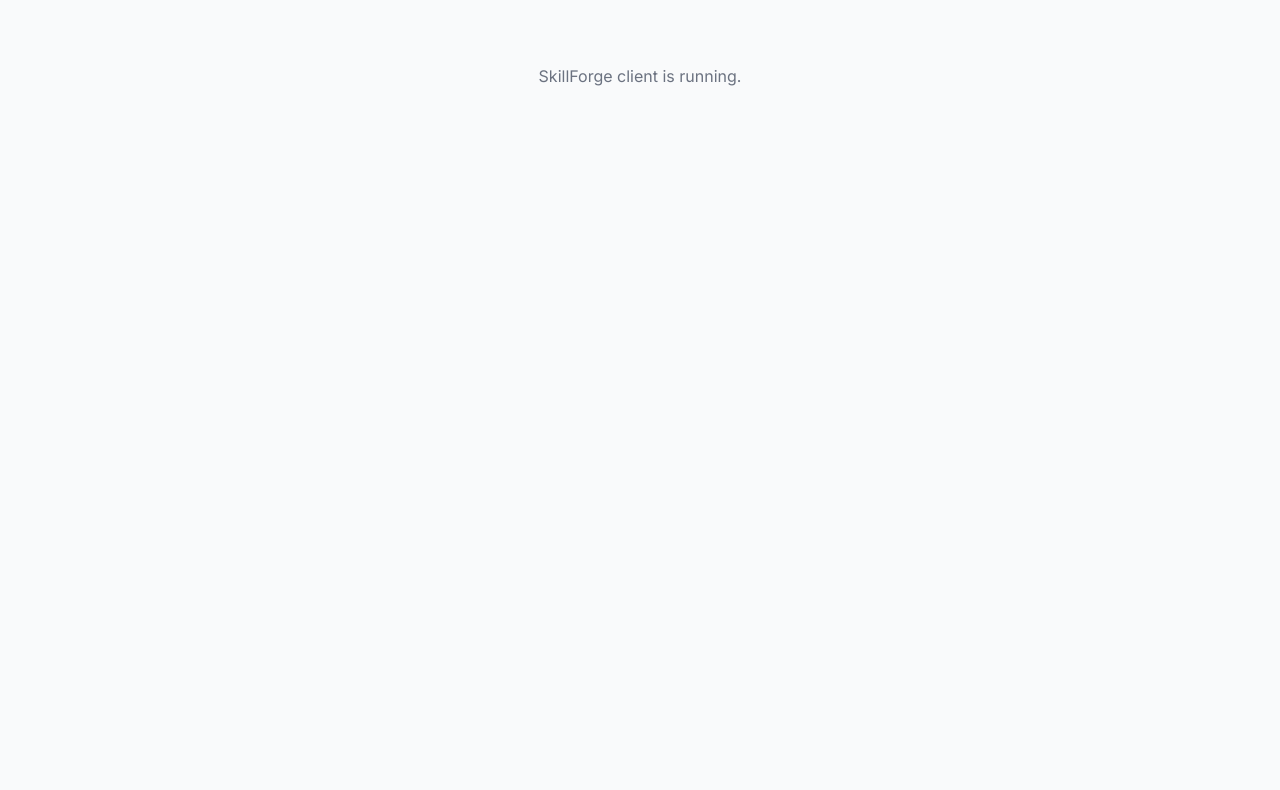
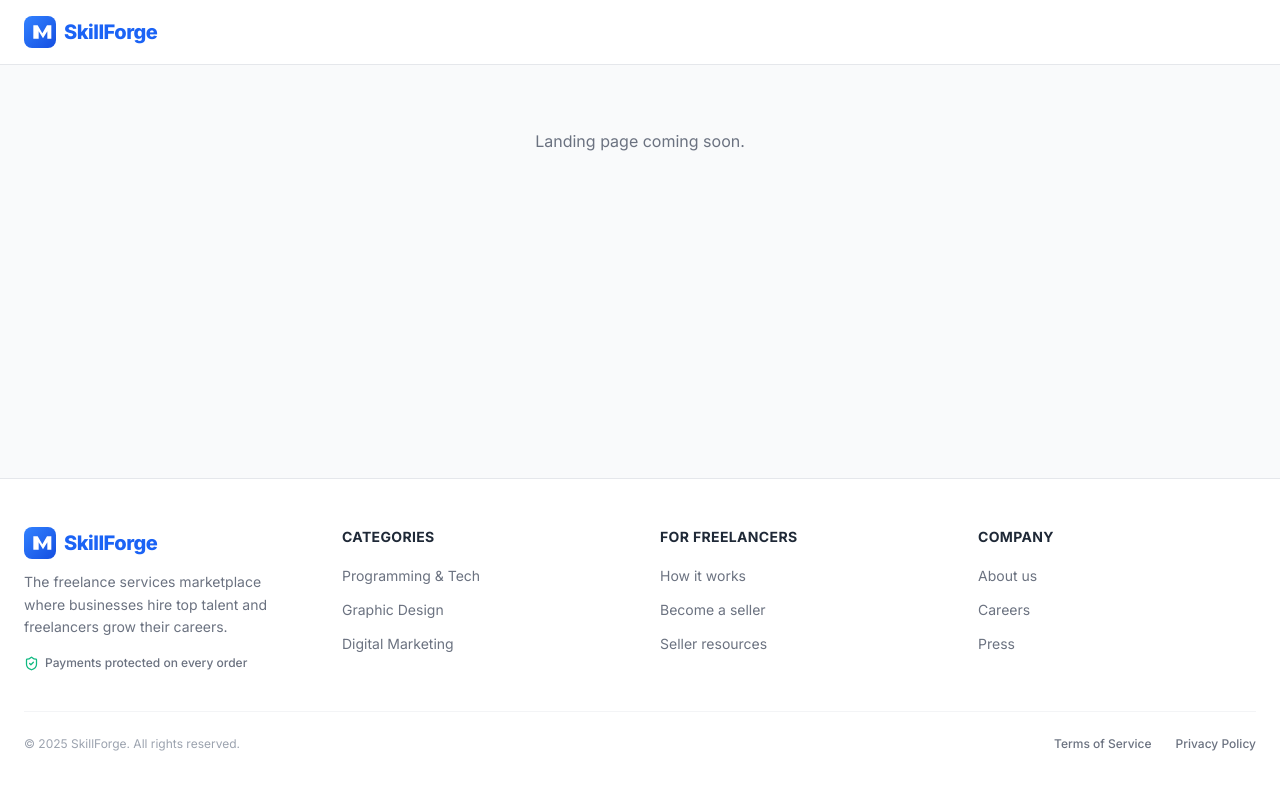
Before and after one commit to Senthil455/Freelance-Services-Marketplace, a React (Vite) app in the folder client/: page / in a window 1280 px wide. Shown: the top 790 px of the page. Built offline with nearby package versions, Linux system fonts and the light colour scheme.

Commit message:
route the app through the layout

```diff
--- a/client/src/App.jsx
+++ b/client/src/App.jsx
@@ -1,7 +1,14 @@
+import { Routes, Route } from 'react-router-dom';
+import MainLayout from './layouts/MainLayout.jsx';
+import NotFound from './pages/NotFound.jsx';
+
 export default function App() {
   return (
-    <div className="mx-auto max-w-7xl px-4 py-16 text-center text-gray-500">
-      SkillForge client is running.
-    </div>
+    <Routes>
+      <Route path="/" element={<MainLayout />}>
+        <Route index element={<div className="px-4 py-16 text-center text-gray-500">Landing page coming soon.</div>} />
+      </Route>
+      <Route path="*" element={<NotFound />} />
+    </Routes>
   );
 }
```
